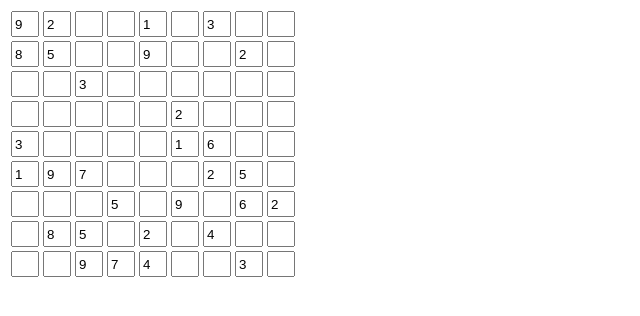
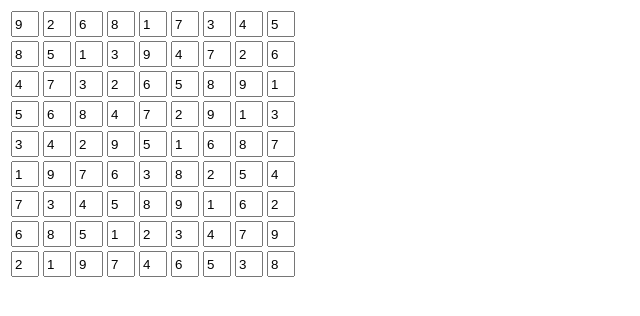
Before and after one commit to DeveloperAlan/sudoku-solver, a plain HTML site: page index.html in a window 1280 px wide. Shown: the whole page, without its empty margins (0-640 px from the left). Drawn offline with Linux system fonts and the light colour scheme.

Commit message:
got the sudoku solving algorithm going

```diff
--- a/index.html
+++ b/index.html
@@ -106,7 +106,7 @@
             <td><input maxlength="1" type="number" class="number-input row-9 column-6 square-8"></td>
             <td><input maxlength="1" type="number" class="number-input row-9 column-7 square-9"></td>
             <td><input maxlength="1" type="number" class="number-input row-9 column-8 square-9"></td>
-            <td><input maxlength="1" type="number" class="number-input row-9 column-9 square-9"></td>
+            <td><input maxlength="1" type="number" class="number-input row-9 column-9 square-9" id="last-number"></td>
         </tr>
     </table>
     <script src="./script.js"></script>
--- a/script.js
+++ b/script.js
@@ -8,8 +8,98 @@
 
     function solutionInProgress() {
         return new Promise(resolve => {
+            resolve(sudokuSpace(1, 1))
+        })
+    }
 
-        })
+    function sudokuSpace(row, column) {
+        let currentRow = row
+        let currentColumn = column;
+        let currentSquare = 1;
+        let nextRow, nextColumn;
+        let answerArray = [];
+        let numberThatDontWork = 0;
+        let noInfinteLoop = 0
+        let possibleCellFound = false;
+        while (true) {
+            const sudokuCell = document.getElementsByClassName(`row-${currentRow} column-${currentColumn}`)[0];
+            currentSquare = sudokuCell.className.split(" ")[3]
+            // debugger
+            if (currentColumn == 9) {
+                nextRow = currentRow + 1;
+                nextColumn = 1;
+            } else {
+                nextRow = currentRow;
+                nextColumn = currentColumn + 1;
+            }
+
+            if (sudokuCell.readOnly == true) {
+                answerArray.push(Number(sudokuCell.value))
+                currentRow = nextRow;
+                currentColumn = nextColumn;
+                continue;
+            } else {
+                const rowNumbers = Array.from(document.getElementsByClassName(`row-${currentRow}`)).map(function(element) {
+                    return Number(element.value);
+                })
+                const columnNumbers = Array.from(document.getElementsByClassName(`column-${currentColumn}`)).map(function(element) {
+                    return Number(element.value);
+                })
+                const squareNumbers = Array.from(document.getElementsByClassName(`${currentSquare}`)).map(function(element) {
+                    return Number(element.value);
+                })
+
+                let startingPoint = 0
+                if (numberThatDontWork != 0) {
+                    startingPoint = numberThatDontWork;
+                } else {
+                    startingPoint = 0
+                }
+
+                for (var i = startingPoint + 1; i < 10; i++) {
+                    if (!(rowNumbers.includes(i) || columnNumbers.includes(i) || squareNumbers.includes(i))) {
+                        answerArray.push(i)
+                        sudokuCell.value = i;
+                        if (answerArray.length == 81) {
+                            return answerArray;
+                        }
+                        currentRow = nextRow;
+                        currentColumn = nextColumn;
+                        possibleCellFound = true;
+                        numberThatDontWork = 0
+                        break;
+                    }
+                }
+
+                if (possibleCellFound) {
+                    possibleCellFound = false;
+                    continue;
+                }
+                // if no number can fit in the current cell
+                numberThatDontWork = 0
+                while (true) {
+                    if (currentColumn == 1) {
+                        currentRow = currentRow - 1;
+                        currentColumn = 9;
+                    } else {
+                        currentRow = currentRow;
+                        currentColumn = currentColumn - 1;
+                    }
+                    const previousSudokuCell = document.getElementsByClassName(`row-${currentRow} column-${currentColumn}`)[0];
+                    noInfinteLoop++;
+                    if (previousSudokuCell.readOnly == true) {
+                        answerArray.pop();
+                        continue;
+                    }
+                    const wrongNumber = Number(previousSudokuCell.value);
+                    previousSudokuCell.value = ""
+                    numberThatDontWork = wrongNumber;
+                    answerArray.pop();
+                    break;
+                }
+            }
+            noInfinteLoop++;
+        }
     }
 
     var input = "9 2 0 0 1 0 3 0 0 8 5 0 0 9 0 0 2 0 0 0 3 0 0 0 0 0 0 0 0 0 0 0 2 0 0 0 3 0 0 0 0 1 6 0 0 1 9 7 0 0 0 2 5 0 0 0 0 5 0 9 0 6 2 0 8 5 0 2 0 4 0 0 0 0 9 7 4 0 0 3 0";
```
